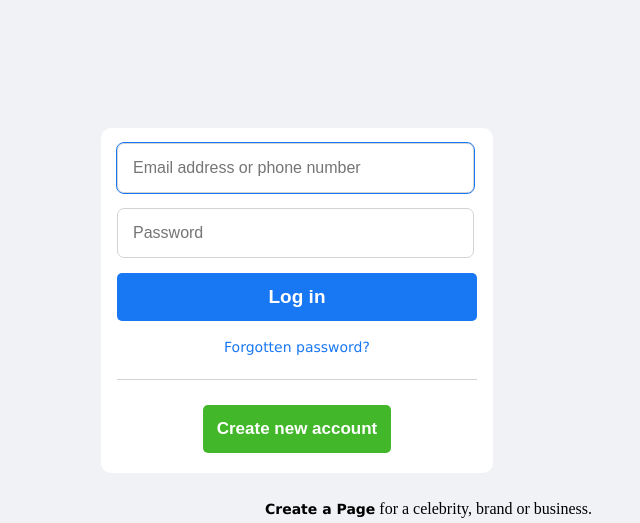
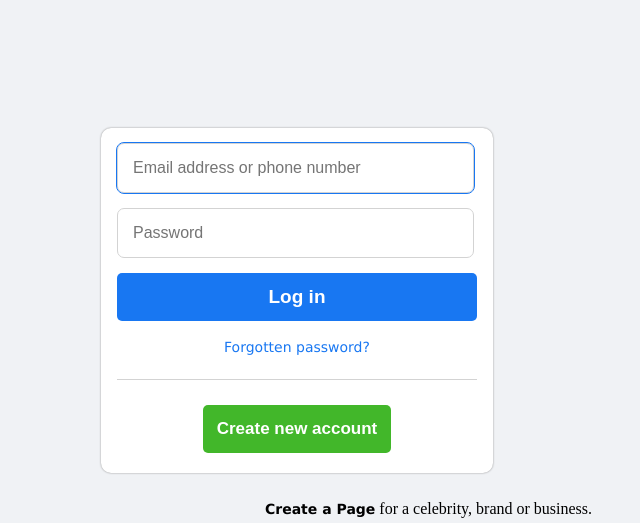
Before and after one commit to garuda-coder/facebook-login-page-clone, a plain HTML site: page index.html in a window 1280 px wide. Shown: the top 523 px of the page, 628-1268 px from the left. Drawn offline with Linux system fonts and the light colour scheme.

Commit message:
Added shadow effect

```diff
--- a/style.css
+++ b/style.css
@@ -80,6 +80,7 @@ h2 {
     padding: 0px 16px 20px 16px;
     display: flex;
     flex-direction: column;
+    box-shadow: 0px 0px 2px #888888;
 }
 
 #forgot:hover {
```
